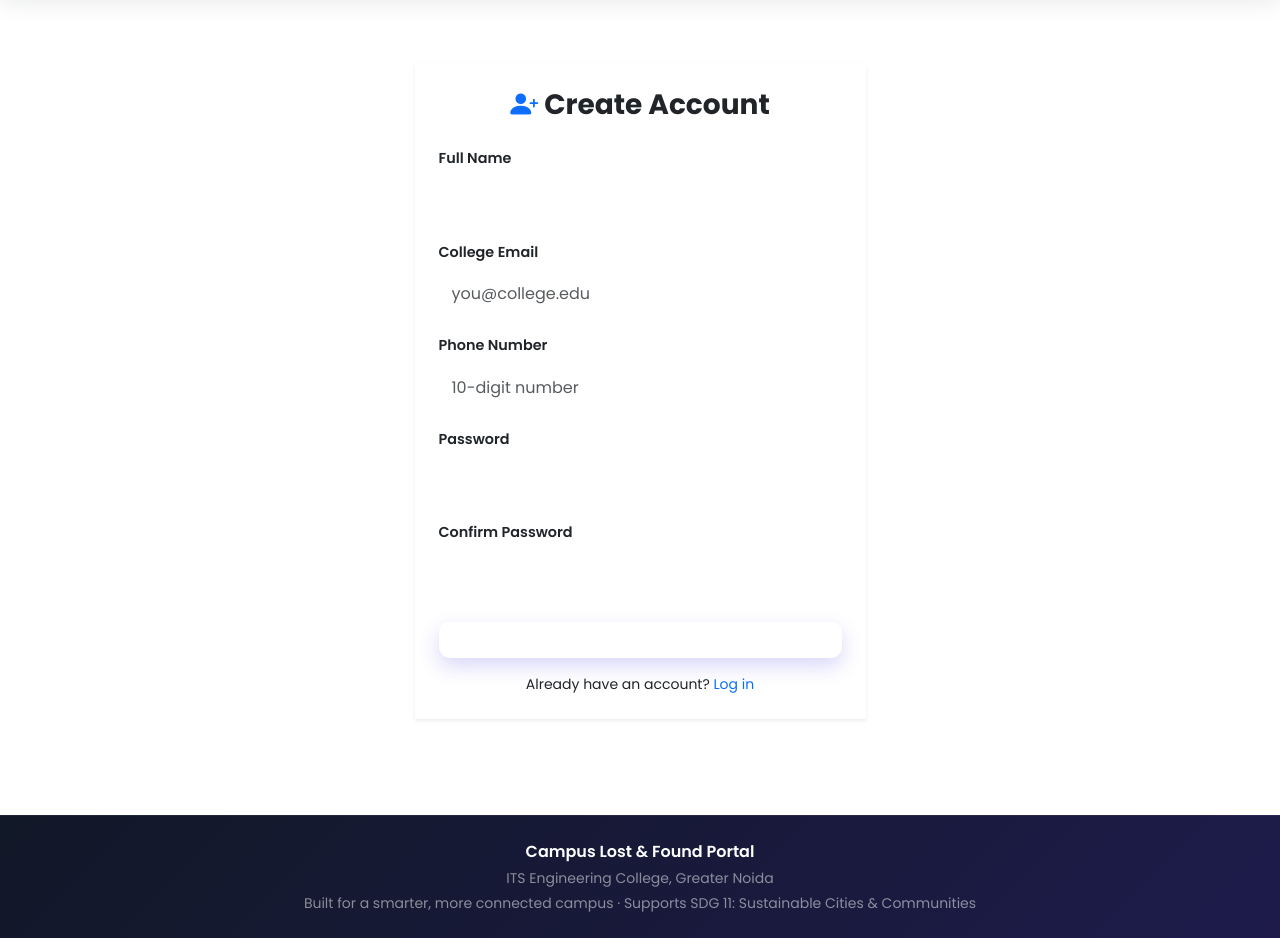
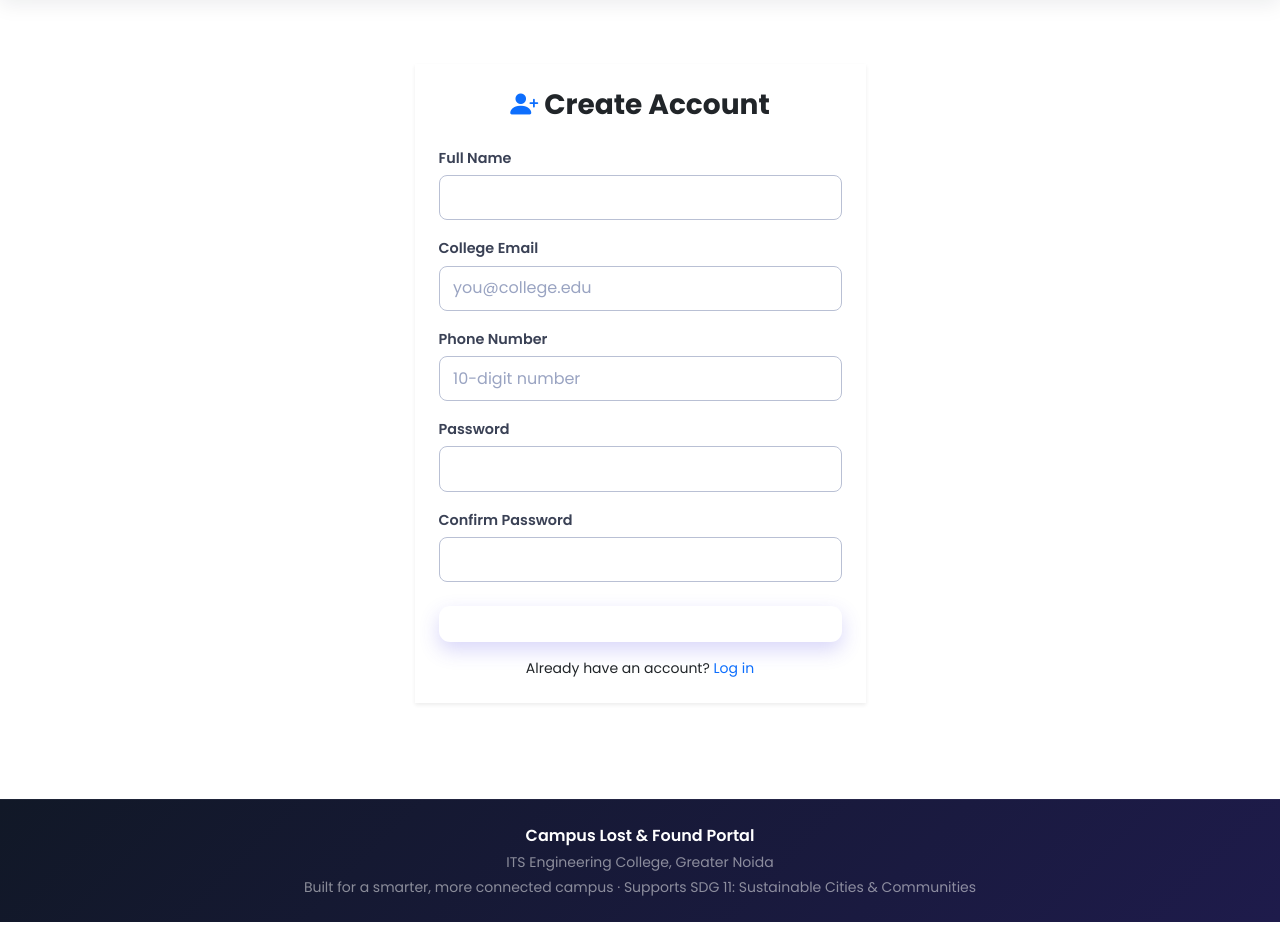
Before and after one commit to vvk012/smart-lost-found, a Flask app: page /register in a window 1280 px wide. Shown: the part 85-1023 px from the top of the page. Run offline with Flask 3, Linux system fonts and the light colour scheme.

Commit message:
Make form input borders clearly visible

```diff
--- a/static/css/style.css
+++ b/static/css/style.css
@@ -772,3 +772,24 @@ a {
 .claim-box .btn {
     padding: 10px 18px;
 }
+/* Make form fields clearly visible with a solid border, since the
+   default Bootstrap border can look almost invisible on some screens. */
+.form-control,
+.form-select {
+    border: 1.5px solid #b9c0d4;
+    border-radius: 8px;
+    padding: 0.6rem 0.85rem;
+}
+.form-control:focus,
+.form-select:focus {
+    border-color: var(--campus-primary);
+    box-shadow: 0 0 0 0.2rem rgba(41, 82, 227, 0.15);
+}
+.form-control::placeholder {
+    color: #9aa4c2;
+}
+.form-label {
+    font-weight: 600;
+    color: #3a4155;
+    margin-bottom: 0.35rem;
+}
```
Also changed, not shown: models/claim.py (added).
